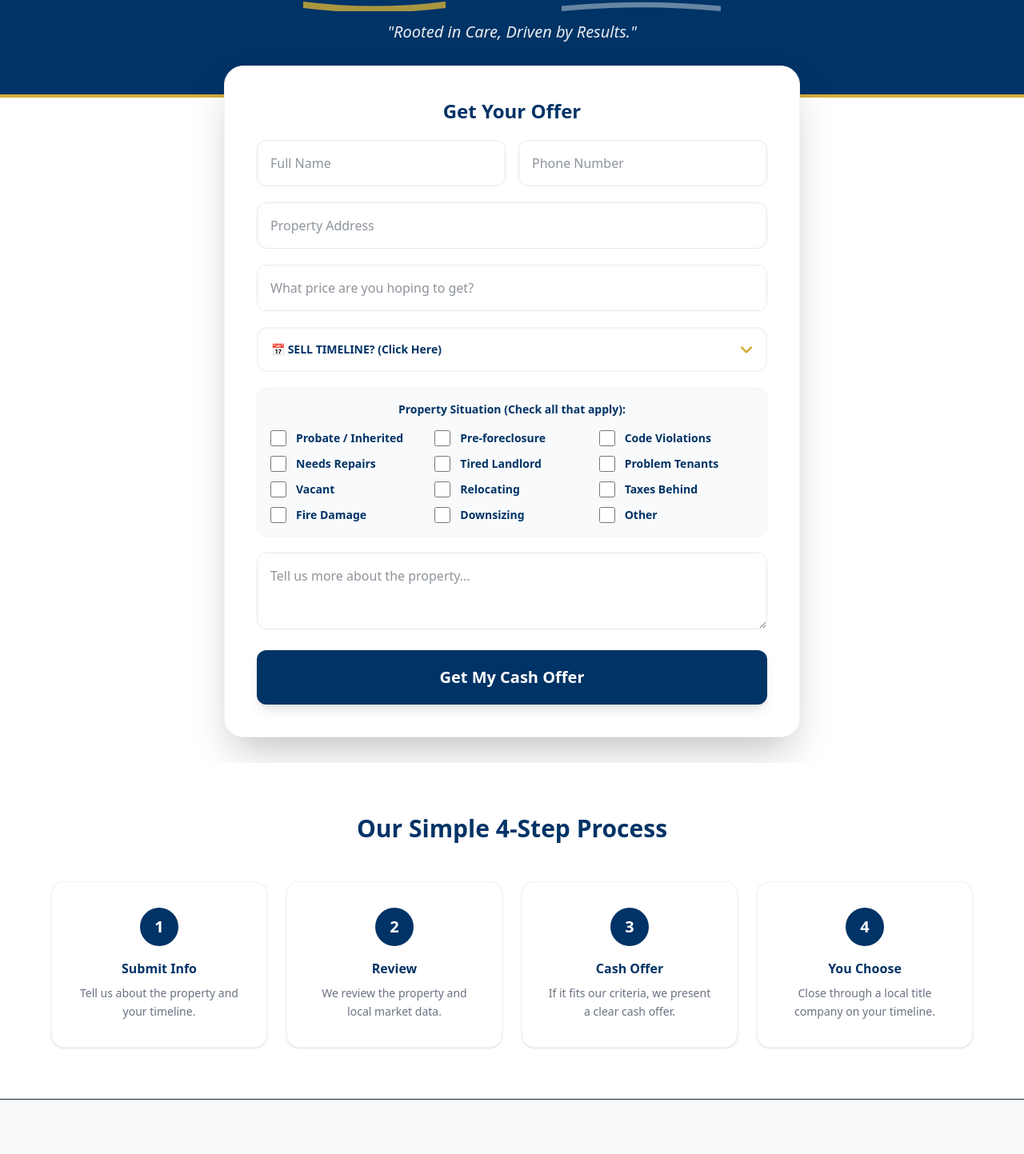
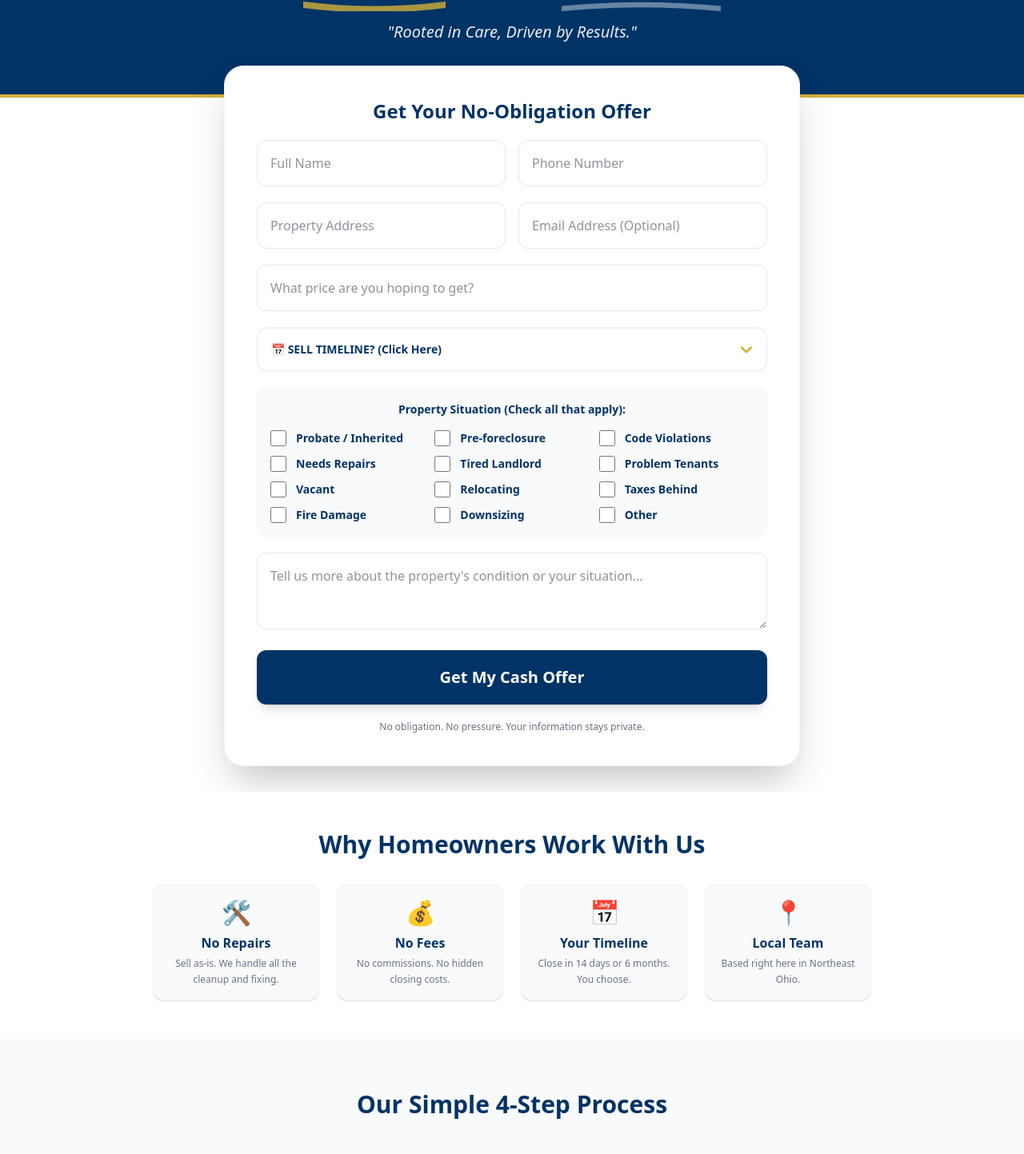
Before and after one commit to nijackacquisitions56/nijack-property-solutions, a React (Vite) app: page / in a window 1280 px wide. Shown: the part 319-1762 px from the top of the page at 80% size. Built offline with nearby package versions, Linux system fonts and the light colour scheme.

Commit message:
Update App.jsx

```diff
--- a/src/App.jsx
+++ b/src/App.jsx
@@ -66,12 +66,12 @@ export default function NijackPropertySolutionsWebsite() {
               <a href="#how" className="hover:text-[#D4AF37] transition">How It Works</a>
               <a href="#faq" className="hover:text-[#D4AF37] transition">FAQ</a>
             </nav>
-            <a href="tel:3303319070" className="font-bold text-[#003366] text-lg">📞 330-331-9070</a>
+            <a href="tel:3303319070" className="font-bold text-[#003366] text-lg underline decoration-[#D4AF37] decoration-2">📞 330-331-9070</a>
           </div>
         </div>
       </header>
 
-      {/* HERO SECTION WITH SWOOSHES */}
+      {/* HERO SECTION */}
       <section className="bg-[#003366] text-white py-16 border-b-4 border-[#D4AF37]">
         <div className="mx-auto max-w-5xl px-6 text-center">
           <h1 className="text-4xl md:text-7xl font-black mb-6 tracking-tight leading-tight">
@@ -102,19 +102,24 @@ export default function NijackPropertySolutionsWebsite() {
           {!submitted ? (
             <form onSubmit={handleSubmit} className="space-y-5">
               <input type="hidden" name="_subject" value="New Seller Lead - Nijack Property Solutions" />
-              <input type="text" name="_gotcha" style={{display:"none"}} />
+              <input type="text" name="_gotcha" className="hidden" />
 
-              <h2 className="text-2xl font-bold text-center text-[#003366]">Get Your Offer</h2>
+              <h2 className="text-2xl font-bold text-center text-[#003366]">Get Your No-Obligation Offer</h2>
 
               <div className="grid md:grid-cols-2 gap-4">
-                <input name="Full Name" required placeholder="Full Name" className="rounded-xl border border-gray-200 p-4 w-full focus:ring-2 focus:ring-[#D4AF37] outline-none" />
-                <input name="Phone" required type="tel" placeholder="Phone Number" className="rounded-xl border border-gray-200 p-4 w-full focus:ring-2 focus:ring-[#D4AF37] outline-none" />
+                <input name="full_name" required placeholder="Full Name" className="rounded-xl border border-gray-200 p-4 w-full focus:ring-2 focus:ring-[#D4AF37] outline-none" />
+                <input name="phone" required type="tel" placeholder="Phone Number" className="rounded-xl border border-gray-200 p-4 w-full focus:ring-2 focus:ring-[#D4AF37] outline-none" />
               </div>
-              <input name="Property Address" required placeholder="Property Address" className="rounded-xl border border-gray-200 p-4 w-full focus:ring-2 focus:ring-[#D4AF37] outline-none" />
-              <input name="Asking Price" placeholder="What price are you hoping to get?" className="rounded-xl border border-gray-200 p-4 w-full focus:ring-2 focus:ring-[#D4AF37] outline-none" />
+
+              <div className="grid md:grid-cols-2 gap-4">
+                <input name="property_address" required placeholder="Property Address" className="rounded-xl border border-gray-200 p-4 w-full focus:ring-2 focus:ring-[#D4AF37] outline-none" />
+                <input name="email" type="email" placeholder="Email Address (Optional)" className="rounded-xl border border-gray-200 p-4 w-full focus:ring-2 focus:ring-[#D4AF37] outline-none" />
+              </div>
+
+              <input name="asking_price" placeholder="What price are you hoping to get?" className="rounded-xl border border-gray-200 p-4 w-full focus:ring-2 focus:ring-[#D4AF37] outline-none" />
 
               <div className="relative">
-                <select name="Timeline" required className="rounded-xl border-2 border-gray-100 p-4 pr-12 w-full focus:ring-2 focus:ring-[#D4AF37] outline-none bg-white font-bold text-[#003366] appearance-none cursor-pointer text-sm">
+                <select name="timeline" required className="rounded-xl border-2 border-gray-100 p-4 pr-12 w-full focus:ring-2 focus:ring-[#D4AF37] outline-none bg-white font-bold text-[#003366] appearance-none cursor-pointer text-sm">
                   <option value="">📅 SELL TIMELINE? (Click Here)</option>
                   <option value="ASAP">ASAP (Within 30 Days)</option>
                   <option value="30-60 Days">30-60 Days</option>
@@ -137,18 +142,22 @@ export default function NijackPropertySolutionsWebsite() {
                     "Fire Damage", "Downsizing", "Other"
                   ].map((label) => (
                     <label key={label} className="flex gap-3 items-center cursor-pointer">
-                      <input type="checkbox" name="Situation" value={label} className="h-5 w-5 accent-[#003366] rounded border-gray-300 flex-shrink-0" />
+                      <input type="checkbox" name="situation" value={label} className="h-5 w-5 accent-[#003366] rounded border-gray-300 flex-shrink-0" />
                       <span className="text-[#003366] font-semibold">{label}</span>
                     </label>
                   ))}
                 </div>
               </div>
 
-              <textarea name="Extra Details" placeholder="Tell us more about the property..." className="rounded-xl border border-gray-200 p-4 w-full h-24 focus:ring-2 focus:ring-[#D4AF37] outline-none" />
+              <textarea name="extra_details" placeholder="Tell us more about the property's condition or your situation..." className="rounded-xl border border-gray-200 p-4 w-full h-24 focus:ring-2 focus:ring-[#D4AF37] outline-none" />
 
               <button type="submit" className="w-full rounded-xl bg-[#003366] py-5 font-black text-white text-xl shadow-lg hover:bg-[#002244] transition-all transform hover:-translate-y-1">
                 Get My Cash Offer
               </button>
+
+              <p className="text-center text-xs text-gray-500">
+                No obligation. No pressure. Your information stays private.
+              </p>
             </form>
           ) : (
             <div className="text-center py-12 animate-fade-in">
@@ -163,12 +172,33 @@ export default function NijackPropertySolutionsWebsite() {
         </div>
       </section>
 
+      {/* REASSURANCE SECTION (THE MISSING PIECE) */}
+      <section className="py-12 bg-white px-6">
+        <div className="mx-auto max-w-4xl text-center">
+          <h2 className="text-3xl font-black mb-8 text-[#003366]">Why Homeowners Work With Us</h2>
+          <div className="grid md:grid-cols-2 lg:grid-cols-4 gap-6">
+            {[
+              { icon: "🛠️", title: "No Repairs", desc: "Sell as-is. We handle all the cleanup and fixing." },
+              { icon: "💰", title: "No Fees", desc: "No commissions. No hidden closing costs." },
+              { icon: "📅", title: "Your Timeline", desc: "Close in 14 days or 6 months. You choose." },
+              { icon: "📍", title: "Local Team", desc: "Based right here in Northeast Ohio." }
+            ].map((item, i) => (
+              <div key={i} className="p-4 rounded-xl border border-gray-100 shadow-sm bg-gray-50">
+                <div className="text-3xl mb-2">{item.icon}</div>
+                <h4 className="font-bold text-[#003366] mb-1">{item.title}</h4>
+                <p className="text-xs text-gray-500 leading-relaxed">{item.desc}</p>
+              </div>
+            ))}
+          </div>
+        </div>
+      </section>
+
       {/* HOW IT WORKS SECTION */}
-      <section id="how" className="py-16 bg-white text-center px-6 border-b">
+      <section id="how" className="py-16 bg-gray-50 text-center px-6">
         <h2 className="text-3xl font-black mb-12 text-[#003366]">Our Simple 4-Step Process</h2>
         <div className="mx-auto max-w-6xl grid md:grid-cols-4 gap-6">
           {steps.map((step, i) => (
-            <div key={i} className="p-8 rounded-2xl bg-white border border-gray-100 shadow-sm hover:shadow-md transition">
+            <div key={i} className="p-8 rounded-2xl bg-white border border-gray-100 shadow-sm">
               <div className="h-12 w-12 rounded-full bg-[#003366] text-white flex items-center justify-center text-xl font-black mx-auto mb-4">{i+1}</div>
               <h3 className="font-bold text-[#003366] mb-2">{step.title}</h3>
               <p className="text-gray-500 text-sm leading-relaxed">{step.text}</p>
@@ -178,12 +208,12 @@ export default function NijackPropertySolutionsWebsite() {
       </section>
 
       {/* FAQ SECTION */}
-      <section id="faq" className="py-16 bg-gray-50 px-6">
+      <section id="faq" className="py-16 bg-white px-6">
         <div className="mx-auto max-w-3xl">
           <h2 className="text-3xl font-black mb-12 text-[#003366] text-center">Common Questions</h2>
           <div className="space-y-6">
             {faq.map((item, i) => (
-              <div key={i} className="bg-white p-6 rounded-2xl border border-gray-100 shadow-sm">
+              <div key={i} className="bg-gray-50 p-6 rounded-2xl border border-gray-100 shadow-sm">
                 <h3 className="font-black text-[#003366] mb-2">Q: {item.q}</h3>
                 <p className="text-gray-600 text-sm leading-relaxed">A: {item.a}</p>
               </div>
@@ -199,10 +229,12 @@ export default function NijackPropertySolutionsWebsite() {
           <p className="text-[#D4AF37] text-xs font-bold tracking-[0.4em] mb-12">Real Estate Investment Solutions</p>
 
           <div className="bg-white/5 rounded-2xl p-8 text-left border border-white/10 mb-12">
-            <h4 className="text-[#D4AF37] font-black text-lg mb-4 uppercase tracking-widest">Privacy Policy</h4>
+            <h4 className="text-[#D4AF37] font-black text-lg mb-4 uppercase tracking-widest">Legal & Privacy</h4>
             <div className="space-y-4 text-sm text-gray-300 leading-relaxed">
-              <p>At <span className="text-white font-bold">Nijack Property Solutions</span>, we value your privacy. We collect your contact and property information solely to provide a cash offer. Your data is protected and will <span className="text-[#D4AF37] font-bold underline">NEVER</span> be sold to third-party telemarketers.</p>
-              <p className="italic opacity-60">We are a real estate investment firm based in Cuyahoga Falls, Ohio. We are not real estate agents and do not charge commissions.</p>
+              <p>At <span className="text-white font-bold">Nijack Property Solutions</span>, we value your privacy. Information collected is used solely to provide evaluation services. Your data will <span className="text-[#D4AF37] font-bold underline">NEVER</span> be sold to third-party telemarketers.</p>
+              <p className="italic opacity-80">
+                Nijack Property Solutions is a real estate investment firm based in Cuyahoga Falls, Ohio. We are not licensed real estate agents and do not charge commissions. We may purchase properties directly or assign contracts to investment partners.
+              </p>
             </div>
           </div>
 
```
